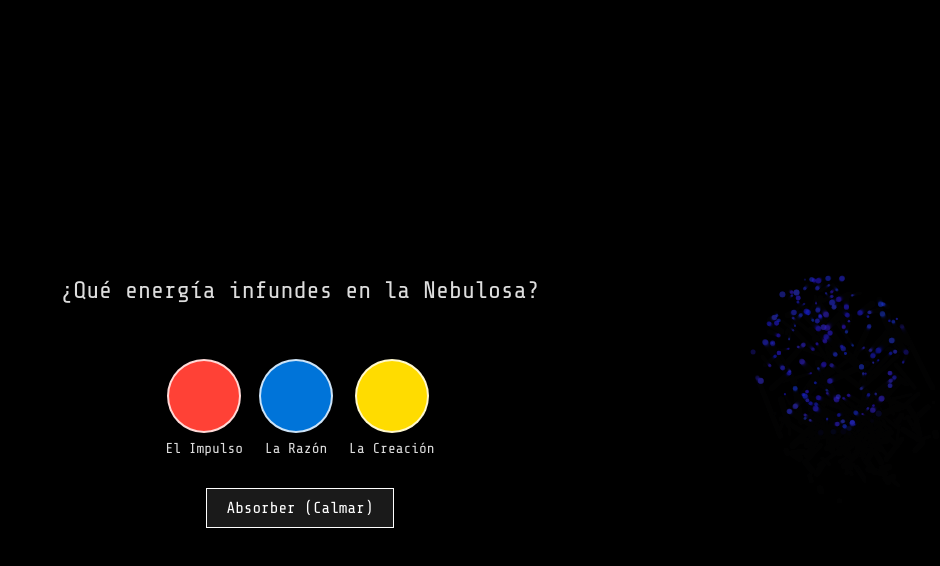
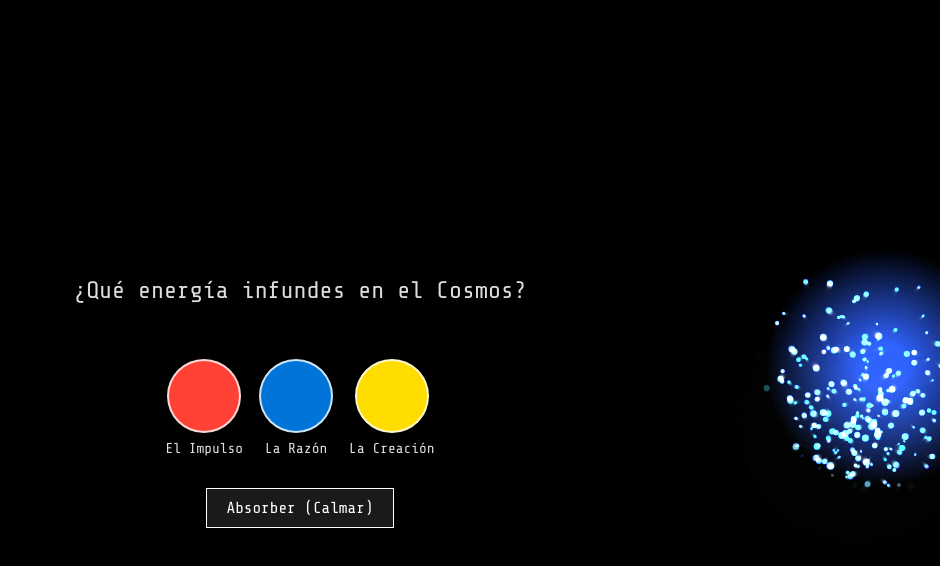
Before and after one commit to rsemun/Project-Chimera, a website: page index.html in a window 1280 px wide. Both pictures are taken after a click on the element 636 px from the left and 395 px from the top of the page. Shown: the whole page, without its empty margins (340-1280 px from the left). Drawn offline with nearby package versions, Linux system fonts and the light colour scheme.

Commit message:
Versión final: El Cosmos Viviente

```diff
--- a/index.html
+++ b/index.html
@@ -3,13 +3,13 @@
 <head>
     <meta charset="UTF-8">
     <meta name="viewport" content="width=device-width, initial-scale=1.0, user-scalable=no">
-    <title>Project Chimera: The Stardust Nebula</title>
+    <title>Project Chimera: The Living Cosmos</title>
     <style>
         /* El CSS es idéntico al anterior */
         @import url('https://fonts.googleapis.com/css2?family=Share+Tech+Mono&display=swap');
         :root { --color-bg: #000; --color-text: #ddd; }
         body { font-family: 'Share Tech Mono', monospace; background-color: var(--color-bg); color: var(--color-text); margin: 0; overflow: hidden; text-align: center; }
-        #core-canvas { position: fixed; top: 0; left: 0; z-index: 1; /* El filtro ya no es necesario aquí */ }
+        #core-canvas { position: fixed; top: 0; left: 0; z-index: 1; background: #000; }
         #ui-overlay { position: fixed; top: 0; left: 0; width: 100%; height: 100%; display: flex; flex-direction: column; align-items: center; justify-content: center; z-index: 2; padding: 1em; box-sizing: border-box; }
         #prompt-text { font-size: 1.5em; margin-bottom: 2em; max-width: 600px; line-height: 1.6; animation: fadeIn 2s; text-shadow: 0 0 10px #000; }
         #choices-container { display: flex; justify-content: center; gap: 1em; flex-wrap: wrap; animation: fadeIn 2s 1s backwards; }
@@ -30,7 +30,7 @@
 <body>
     <canvas id="core-canvas"></canvas>
     <div id="ui-overlay">
-        <div id="prompt-text">¿Qué energía infundes en la Nebulosa?</div>
+        <div id="prompt-text">¿Qué energía infundes en el Cosmos?</div>
         <div id="choices-container">
             <div class="color-choice-wrapper">
                 <div class="color-choice" id="choice-red" data-color="red"></div>
@@ -57,20 +57,16 @@
         canvas.width = window.innerWidth;
         canvas.height = window.innerHeight;
 
-        // Partícula individual de "polvo de estrellas"
         class Particle {
             constructor(x, y, r, g, b) {
                 this.x = x; this.y = y;
                 this.r = r; this.g = g; this.b = b;
-                this.radius = Math.random() * 2 + 1;
+                this.radius = Math.random() * 2.5 + 1; // Puntos más visibles
                 this.vx = (Math.random() - 0.5) * 0.5;
                 this.vy = (Math.random() - 0.5) * 0.5;
                 this.life = 1;
             }
-            update() {
-                this.x += this.vx; this.y += this.vy;
-                this.life -= 0.005; // Las partículas se desvanecen
-            }
+            update() { this.x += this.vx; this.y += this.vy; this.life -= 0.002; } // Viven más
             draw() {
                 ctx.beginPath();
                 ctx.fillStyle = `rgba(${this.r}, ${this.g}, ${this.b}, ${this.life})`;
@@ -79,52 +75,53 @@
             }
         }
 
-        // La mancha principal, ahora una Nebulosa
         class Nebula {
             constructor(x, y, radius, r, g, b, type) {
                 this.x = x; this.y = y; this.radius = radius;
                 this.r = r; this.g = g; this.b = b;
                 this.type = type;
-                this.vx = (Math.random() - 0.5) * (this.type === 'impulse' ? 2 : 1);
-                this.vy = (Math.random() - 0.5) * (this.type === 'impulse' ? 2 : 1);
-
-                // Cada nebulosa contiene su propio polvo de estrellas
+                this.vx = (Math.random() - 0.5) * (this.type === 'impulse' ? 1.5 : 0.8);
+                this.vy = (Math.random() - 0.5) * (this.type === 'impulse' ? 1.5 : 0.8);
                 this.particles = [];
-                for (let i = 0; i < 150; i++) {
+                for (let i = 0; i < 300; i++) { // Más partículas para una textura más densa
                     const angle = Math.random() * Math.PI * 2;
                     const pRadius = Math.random() * this.radius;
                     const pX = this.x + Math.cos(angle) * pRadius;
                     const pY = this.y + Math.sin(angle) * pRadius;
-                    // Las partículas heredan el color base con una pequeña variación
                     this.particles.push(new Particle(pX, pY,
-                        this.r + Math.random()*40-20,
-                        this.g + Math.random()*40-20,
-                        this.b + Math.random()*40-20
+                        this.r + Math.random()*50-25,
+                        this.g + Math.random()*50-25,
+                        this.b + Math.random()*50-25
                     ));
                 }
             }
             update() {
                 this.x += this.vx; this.y += this.vy;
-                if (this.x < this.radius || this.x > canvas.width - this.radius) this.vx *= -1;
-                if (this.y < this.radius || this.y > canvas.height - this.radius) this.vy *= -1;
+                if (this.x < 0 || this.x > canvas.width) this.vx *= -1;
+                if (this.y < 0 || this.y > canvas.height) this.vy *= -1;
 
-                // Mayor tiempo de vida
-                this.radius -= 0.02;
+                // Decaimiento mucho más lento para una vida mayor
+                this.radius -= 0.008;
 
-                // Actualizar partículas internas
                 this.particles.forEach(p => {
                     p.update();
-                    // Mantener las partículas dentro de la nebulosa
                     const dx = p.x - this.x; const dy = p.y - this.y;
                     const dist = Math.sqrt(dx*dx + dy*dy);
-                    if (dist > this.radius) {
-                        p.x = this.x - dx / dist * this.radius;
-                        p.y = this.y - dy / dist * this.radius;
-                    }
+                    if (dist > this.radius) { p.life = 0; } // Las partículas mueren si escapan
                 });
                 this.particles = this.particles.filter(p => p.life > 0);
             }
             draw() {
+                 // 1. Dibuja la atmósfera exterior brillante
+                const gradient = ctx.createRadialGradient(this.x, this.y, this.radius * 0.2, this.x, this.y, this.radius);
+                gradient.addColorStop(0, `rgba(${this.r}, ${this.g}, ${this.b}, 0.2)`);
+                gradient.addColorStop(1, `rgba(${this.r}, ${this.g}, ${this.b}, 0)`);
+                ctx.fillStyle = gradient;
+                ctx.beginPath();
+                ctx.arc(this.x, this.y, this.radius, 0, Math.PI * 2);
+                ctx.fill();
+
+                // 2. Dibuja las partículas de polvo de estrellas
                 this.particles.forEach(p => p.draw());
             }
         }
@@ -138,18 +135,18 @@
                     const dx = n2.x - n1.x; const dy = n2.y - n1.y;
                     const distance = Math.sqrt(dx * dx + dy * dy);
 
-                    if (distance < n1.radius/1.5 + n2.radius/1.5) {
-                        // Crecimiento Armónico
-                        n1.radius += n2.radius * 0.3; // Más suave
-                        // Mezcla de colores
-                        n1.r = Math.floor((n1.r * n1.radius + n2.r * n2.radius) / (n1.radius + n2.radius));
-                        n1.g = Math.floor((n1.g * n1.radius + n2.g * n2.radius) / (n1.radius + n2.radius));
-                        n1.b = Math.floor((n1.b * n1.radius + n2.b * n2.radius) / (n1.radius + n2.radius));
+                    if (distance < n1.radius/2 + n2.radius/2) {
+                        const larger = n1.radius > n2.radius ? n1 : n2;
+                        const smaller = n1.radius > n2.radius ? n2 : n1;
 
-                        // Las partículas de la nebulosa pequeña migran a la grande
-                        n1.particles.push(...n2.particles);
+                        larger.radius += smaller.radius * 0.15; // Crecimiento más armónico
+                        larger.r = Math.floor((larger.r * larger.radius + smaller.r * smaller.radius) / (larger.radius + smaller.radius));
+                        larger.g = Math.floor((larger.g * larger.radius + smaller.g * smaller.radius) / (larger.radius + smaller.radius));
+                        larger.b = Math.floor((larger.b * larger.radius + smaller.b * smaller.radius) / (larger.radius + smaller.radius));
 
-                        nebulas.splice(j, 1);
+                        larger.particles.push(...smaller.particles);
+
+                        nebulas.splice(nebulas.indexOf(smaller), 1);
                         return;
                     }
                 }
@@ -157,12 +154,15 @@
         }
 
         function animate() {
-            ctx.fillStyle = 'rgba(0,0,0,0.2)'; // Dejar un rastro más sutil
+            ctx.globalCompositeOperation = 'source-over';
+            ctx.fillStyle = 'rgba(0,0,0,0.2)';
             ctx.fillRect(0, 0, canvas.width, canvas.height);
+
+            ctx.globalCompositeOperation = 'lighter'; // Esto hace que los colores se sumen y brillen más al cruzarse
 
             for (let i = nebulas.length - 1; i >= 0; i--) {
                 nebulas[i].update();
-                if (nebulas[i].radius < 10 || nebulas[i].particles.length === 0) {
+                if (nebulas[i].radius < 20 || nebulas[i].particles.length < 10) {
                     nebulas.splice(i, 1);
                 } else {
                     nebulas[i].draw();
@@ -173,16 +173,16 @@
             requestAnimationFrame(animate);
         }
 
-        // --- LÓGICA DE INTERACCIÓN ---
         document.querySelectorAll('.color-choice').forEach(button => {
             button.addEventListener('click', () => {
                 const colorType = button.dataset.color;
                 let r=0, g=0, b=0, type='';
                 if (colorType === 'red') { r=255; g=50; b=50; type='impulse'; }
-                if (colorType === 'blue') { r=50; g=50; b=255; type='reason'; }
+                if (colorType === 'blue') { r=50; g=100; b=255; type='reason'; }
                 if (colorType === 'yellow') { r=255; g=255; b=50; type='creation'; }
 
-                const newNebula = new Nebula(Math.random()*canvas.width, Math.random()*canvas.height, 80, r,g,b, type);
+                // Nacen más grandes
+                const newNebula = new Nebula(Math.random()*canvas.width, Math.random()*canvas.height, 120, r,g,b, type);
                 nebulas.push(newNebula);
             });
         });
@@ -191,7 +191,6 @@
             if (nebulas.length > 0) {
                 nebulas.sort((a, b) => a.radius - b.radius);
                 nebulas.shift();
-
                 const feedback = document.getElementById('feedback-text');
                 feedback.textContent = '*Absorción*';
                 feedback.style.opacity = '1';
```
